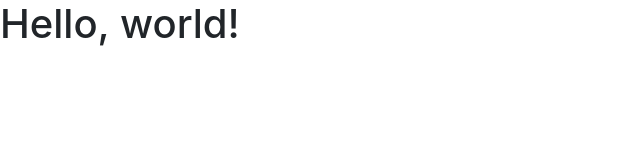
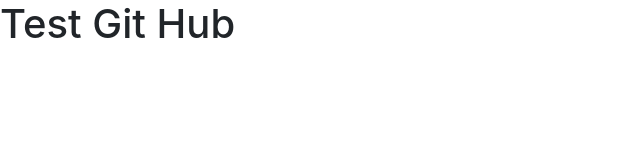
Before and after one commit to aisrangkura/gitProject, a plain HTML site: page index.html in a window 1280 px wide. Shown: the whole page, without its empty margins (0-640 px from the left). Drawn offline with nearby package versions, Linux system fonts and the light colour scheme.

Commit message:
changed index

```diff
--- a/index.html
+++ b/index.html
@@ -11,7 +11,7 @@
     <title>Hello, world!</title>
   </head>
   <body>
-    <h1>Hello, world!</h1>
+    <h1>Test Git Hub</h1>
 
     <!-- Optional JavaScript -->
     <!-- jQuery first, then Popper.js, then Bootstrap JS -->
```
